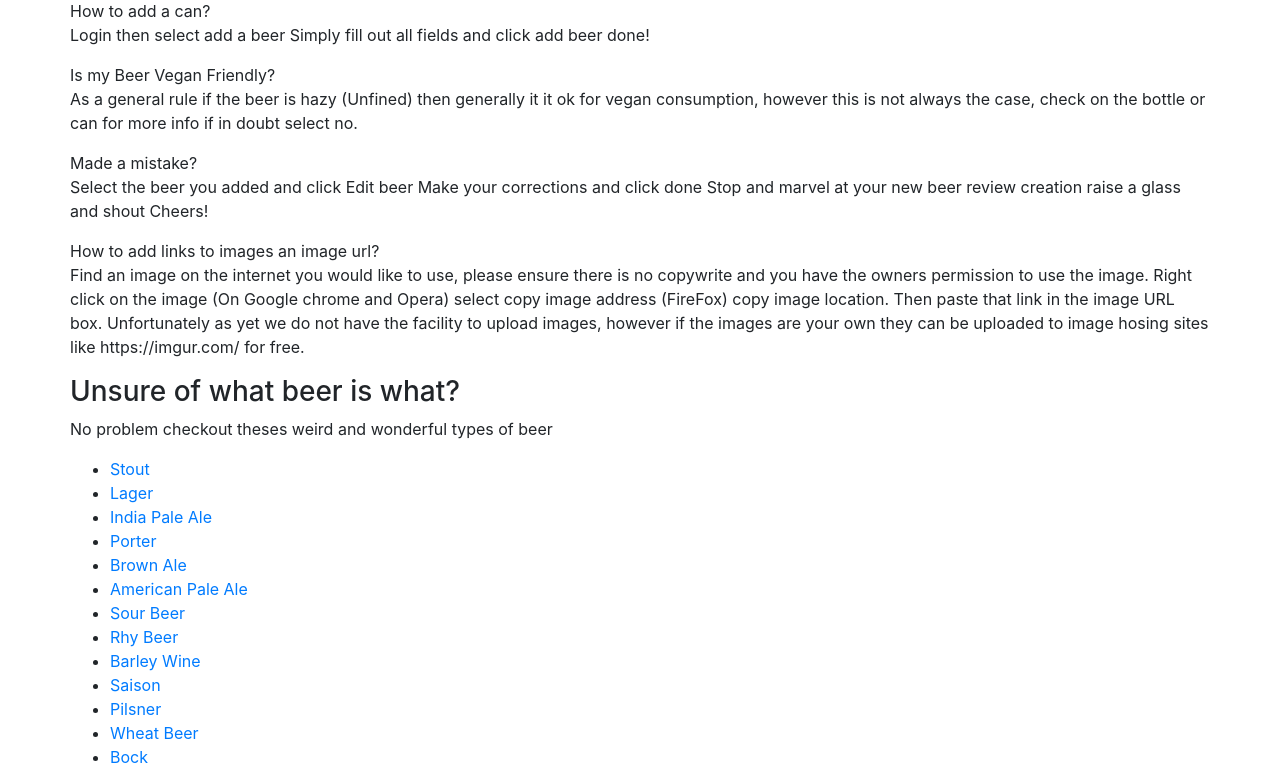
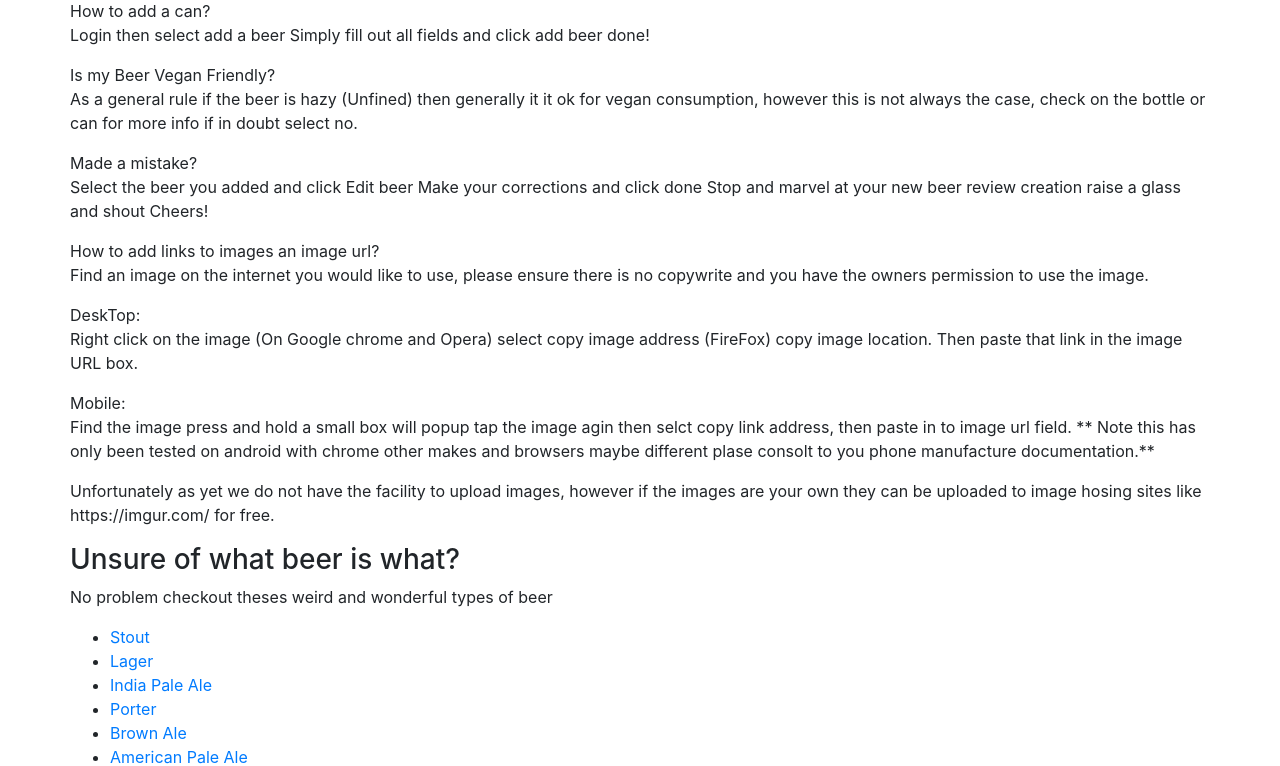
Before and after one commit to jonathanw82/Can_Share, a Flask app: page /help in a window 1280 px wide. Shown: the part 103-869 px from the top of the page. Run offline with Flask 2, Linux system fonts and the light colour scheme; some libraries are stand-ins or nearby versions; some web fonts are replaced.

Commit message:
finised the edit page and have to beer type displaying correctly in the beercellar page

```diff
--- a/app.py
+++ b/app.py
@@ -81,8 +81,14 @@ def logout():
 @app.route('/')
 @app.route('/home')
 def home():
+    results = list(mongo.db.cansAndBottleInfo.find())
+    for res in results:
+        beer_type = mongo.db.type.find_one({'_id': ObjectId(res['beer_type'])})
+        print(res)
+        print(beer_type)
+        res['beer_name'] = beer_type['type']
     return render_template("beerceller_loggedin.html",
-                           caninfo=mongo.db.cansAndBottleInfo.find())
+                           caninfo= results)
 
 
 @app.route('/help')
@@ -116,21 +122,42 @@ def add_beer():
     if request.method == 'POST':
         # GET THE DATA FROM MY FORM (COMING FROM THE CLIENT)
         cans = mongo.db.cansAndBottleInfo
-        cans.insert_one(request.form.to_dict())
+        form = request.form.to_dict()
+        form['beer_type'] = ObjectId( form['beer_type'])
+        cans.insert_one(form)
         return redirect(url_for('home'))
 
 
 # UPDATE
-@app.route("/edit_beer/<can_id>")
+@app.route("/edit_beer/<can_id>", methods=['GET', 'POST'])
 def edit_beer(can_id):
-    _the_can = mongo.db.cansAndBottleInfo.find_one({'_id': ObjectId(can_id)})
-    variety_of_beer = mongo.db.type.find()
-    variety_of_beer_list = [beerlist for beerlist in variety_of_beer]
-    return render_template('editbeer.html', the_can=_the_can,
-                           typesofbeer=mongo.db.type.find(),
-                           abvnumber=arange(0, 200, 1),
-                           varietyofbeer=variety_of_beer_list,
-                           price=arange(0, 200, 1))
+    if request.method == 'GET':
+        _the_can = mongo.db.cansAndBottleInfo.find_one({'_id':
+                                                        ObjectId(can_id)})
+        variety_of_beer = mongo.db.type.find()
+        variety_of_beer_list = [beerlist for beerlist in variety_of_beer]
+        print('THIS', variety_of_beer_list)
+        return render_template('editbeer.html', the_can=_the_can,
+                            abvnumber=arange(0, 200, 1),
+                            varietyofbeer=variety_of_beer_list,
+                            price=arange(0, 200, 1))
+    if request.method == 'POST':
+        cans = mongo.db.cansAndBottleInfo
+        cans.update({'_id': ObjectId(can_id)},
+                    {
+                    'name': request.form['name'],
+                    'brand': request.form['brand'],
+                    'beer_type': ObjectId(request.form['beer_type']),
+                    'abv': request.form['abv'],
+                    'vegan': request.form['vegan'],
+                    'hop_type': request.form['hop_type'],
+                    'malts': request.form['malts'],
+                    'average_price': request.form['average_price'],
+                    'where_bought': request.form['where_bought'],
+                    'image_url': request.form['image_url'],
+                    'review': request.form['review'],
+                    })
+        return redirect(url_for('home'))
 
 
 if __name__ == '__main__':
--- a/static/css/style.css
+++ b/static/css/style.css
@@ -47,3 +47,15 @@ body{
     width: 100%;
 
 }
+
+.background_image{
+    background-image: url('/static/images/500_F_294821171_Syf4vrjrXKboIP48RMWwKOCN4BptDEhV.jpg');
+    background-position: center;
+    background-size: cover;
+    background-attachment: fixed;
+    background-repeat:no-repeat;
+    position: absolute;
+    z-index: -1;
+    min-width: 100vw;
+    min-height: 100vh;
+}
--- a/templates/addnewbeer.html
+++ b/templates/addnewbeer.html
@@ -1,6 +1,6 @@
 {% extends 'base.html' %}
 {% block content %}
-
+<div class="container-fluid"></div>
 <div>
 	<h2 class="addbeerPageTitle">Brew your own!</h2>
 	<form form action="{{url_for('add_beer')}}" method="POST">
@@ -14,7 +14,7 @@
             </div>
 				<div>
 					<label >Type of Beer</label><br>
-                        <select class="dropdown-typeselect-button" name="type" id="beer_type">
+                        <select class="dropdown-typeselect-button" name="beer_type" id="beer_type">
                             <option class="dropdown-item" value="" disabled selected>Select Type</option>
                             {% for type in typesofbeer %}
                             <option class="dropdown-item" value="{{type._id}}">{{type.type}}</option>
--- a/templates/beerceller_loggedin.html
+++ b/templates/beerceller_loggedin.html
@@ -5,7 +5,6 @@
 		<h1 class="beer-cellar-title">The Beer Cellar</h1>
 		<h3 class="beer-cellar-heading">
 			<a class="btn btn-primary" href="{{url_for ('add_beer')}}" role="button">Add Your Can!</a>
-
 		</h3>
 	</div>
 </div>
@@ -23,7 +22,7 @@
 			<div class="card-body">
 				<h5 class="card-title">{{cans.name}}</h5>
 				<h6>{{cans.brand}}</h6>
-				<h6>{{cans.type}}</h6>
+				<h6>{{cans.beer_name}}</h6>
 			</div>
 			<ul class="list-group list-group-flush">
 				<li class="list-group-item">ABV: {{cans.abv}}</li>
--- a/templates/help.html
+++ b/templates/help.html
@@ -22,9 +22,15 @@
 
 			<p>How to add links to images an image url?<br>
 			Find an image on the internet you would like to use, please ensure there is no copywrite and you have the
-			owners
-			permission to use the image. Right click on the image (On Google chrome and Opera) select copy image address
-			(FireFox) copy image location. Then paste that link in the image URL box.
+			owners permission to use the image.
+
+            <p>DeskTop:<br>
+            Right click on the image (On Google chrome and Opera) select copy image address
+			(FireFox) copy image location. Then paste that link in the image URL box.</P>
+
+            <p>Mobile:<br>
+            Find the image press and hold a small box will popup tap the image agin then selct copy link address, then paste in to image url field.
+            ** Note this has only been tested on android with chrome other makes and browsers maybe different plase consolt to you phone manufacture documentation.**</p>
 			Unfortunately as yet we do not have the facility to upload images, however if the images are your own they
 			can
 			be uploaded to image hosing sites like https://imgur.com/ for free.</p>
```
Also changed, not shown: templates/editbeer.html (+13 -10 lines), README.md, static/images/500_F_294821171_Syf4vrjrXKboIP48RMWwKOCN4BptDEhV.jpg (added).
